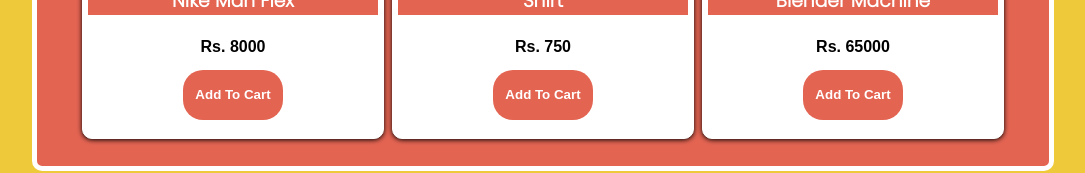
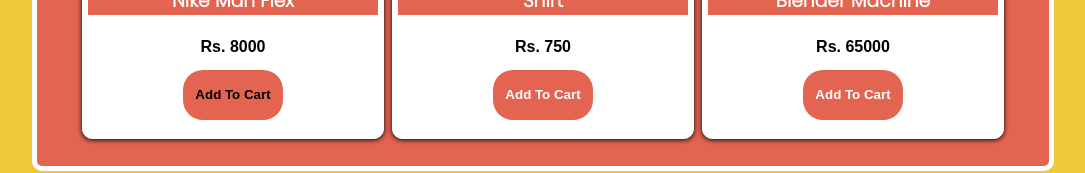
Before and after one commit to Hamza-Sajid/ProductApp, a plain HTML site: page index.html in a window 1280 px wide. In both pictures the pointer is over the button 330 px from the left and 461 px from the top of the page. Shown: the part 367-540 px from the top of the page, without its empty margins (97-1182 px from the left). Drawn offline with Linux system fonts and the light colour scheme.

Commit message:
Add files via upload

```diff
--- a/style.css
+++ b/style.css
@@ -69,7 +69,7 @@ h2
 
 }
 .cart{
-
+      cursor: grab;
      width: 100px;
     height: 50px;
     border: 1px solid transparent;
@@ -77,6 +77,18 @@ h2
     background: #E46452;
     color: white;
     font-weight: bolder;
+}
+.cart:hover{
+      cursor: grab;
+     width: 100px;
+    height: 50px;
+    border: 1px solid transparent;
+    border-radius: 20px;
+    background: #E46452;
+    color: white;
+    font-weight: bolder;
+
+    color: black;
 }
 /* The "show" class is added to the filtered elements */
 .show {
```
